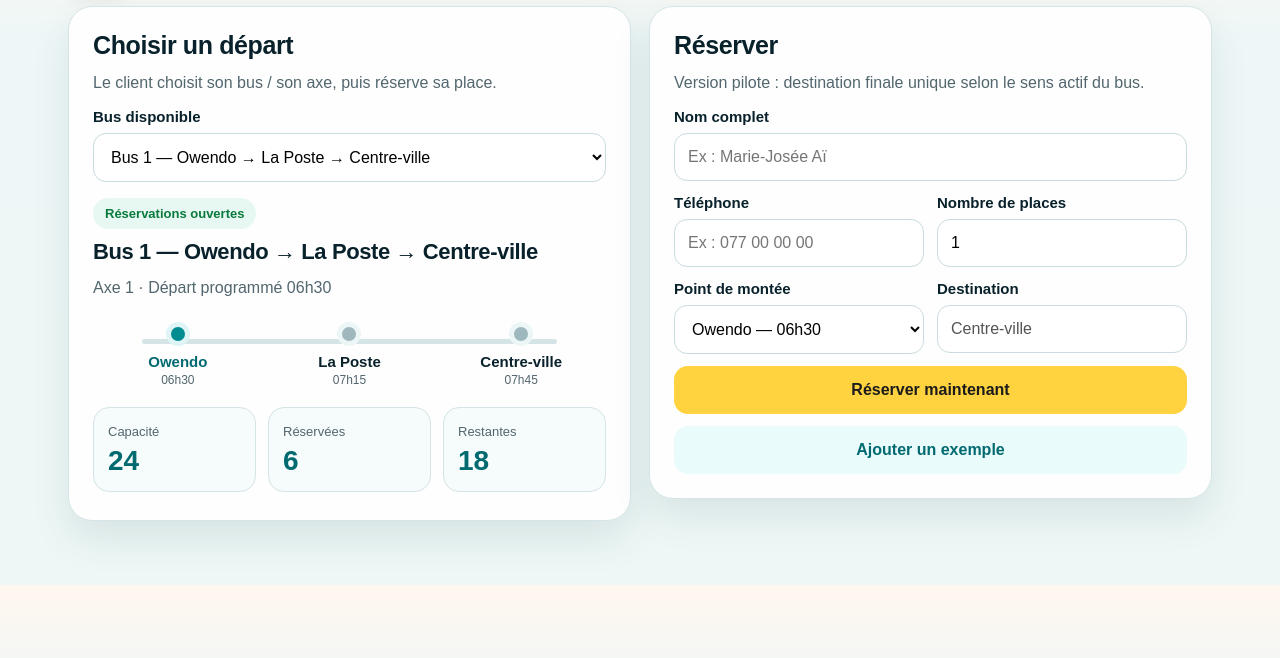
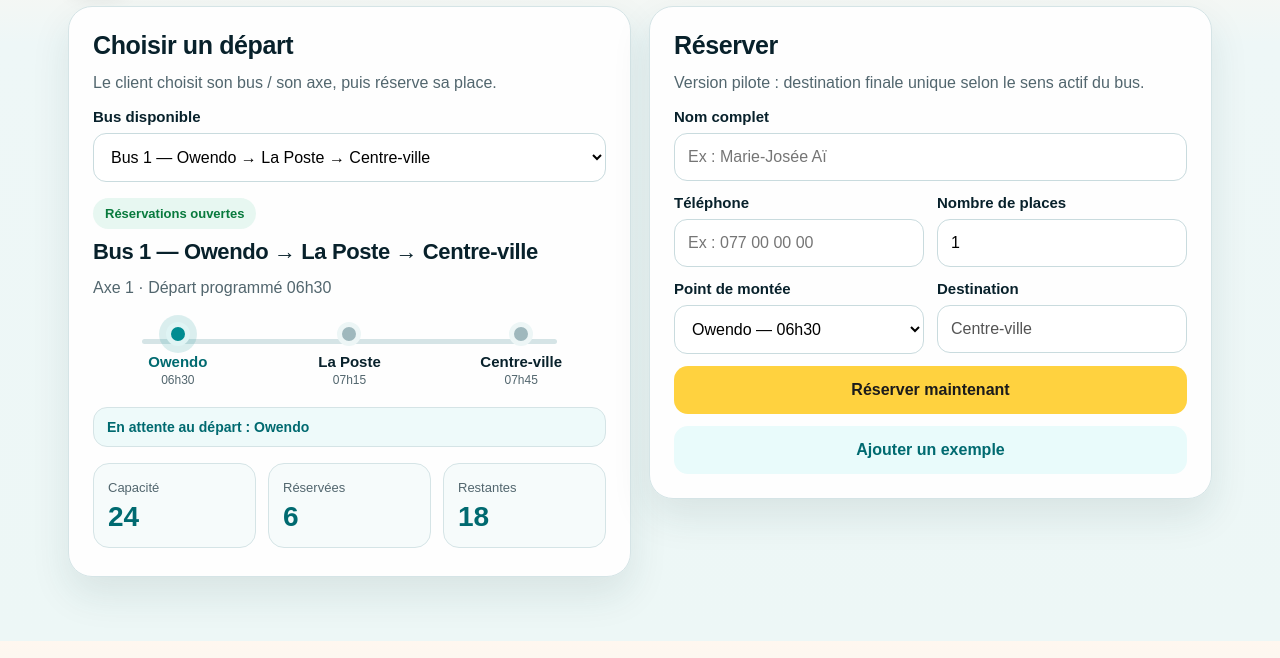
Before and after one commit to TaclarGabon/taclar-g10-tp-transport-demo, a plain HTML site: page client.html in a window 1280 px wide. Shown: the part 88-746 px from the top of the page. Drawn offline with Linux system fonts and the light colour scheme.

Commit message:
Add files via upload

```diff
--- a/app.js
+++ b/app.js
@@ -308,20 +308,49 @@ function renderReservationTable(target, busDef, busState){
 
 function renderTimeline(target, busDef, busState){
   const stops = busDef.stops;
-  const activeStopIndex = getActiveStopIndex(busState.stage, stops.length);
-  const progress = Math.min(busState.stage, 4);
-  target.className = `timeline ${stops.length === 3 ? "stops-3" : ""} progress-${progress}`;
+  const stage = busState.stage;
+  const finalStage = busDef.stops.length * 2 - 2;
+  const activeStopIndex = getActiveStopIndex(stage, stops.length);
+
+  let progressClass = "progress-0";
+  if(stops.length === 3){
+    if(stage <= 0) progressClass = "progress-0";
+    else if(stage === 1) progressClass = "progress-1"; // en route vers arrêt 2
+    else if(stage === 2) progressClass = "progress-2"; // arrivé arrêt 2
+    else if(stage === 3) progressClass = "progress-3"; // en route terminus
+    else progressClass = "progress-4";
+  } else {
+    const ratio = finalStage > 0 ? Math.min(stage / finalStage, 1) : 0;
+    if(ratio <= 0) progressClass = "progress-0";
+    else if(ratio <= .34) progressClass = "progress-1";
+    else if(ratio <= .67) progressClass = "progress-2";
+    else if(ratio < 1) progressClass = "progress-3";
+    else progressClass = "progress-4";
+  }
+
+  target.className = `timeline ${stops.length === 3 ? "stops-3" : ""} ${progressClass}`;
+
+  const movingToIndex = stage % 2 === 1 ? Math.floor((stage + 1) / 2) : -1;
+
   target.innerHTML = stops.map((stop, index) => {
-    const done = index < activeStopIndex || isTripFinished(busDef, busState);
-    const active = index === activeStopIndex && !isTripFinished(busDef, busState);
+    const finished = isTripFinished(busDef, busState);
+    const done = index < activeStopIndex || finished;
+    const active = index === activeStopIndex && !finished && movingToIndex === -1;
+    const moving = index === movingToIndex && !finished;
     return `
-      <div class="stop ${done ? "done" : ""} ${active ? "active" : ""}">
+      <div class="stop ${done ? "done" : ""} ${active ? "active" : ""} ${moving ? "moving" : ""}">
         <div class="dot"></div>
         <strong>${escapeHtml(stop.name)}</strong>
         <span>${escapeHtml(stop.time)}</span>
       </div>
     `;
   }).join("");
+
+  const oldMotion = target.parentElement ? target.parentElement.querySelector(".route-motion") : null;
+  if(oldMotion) oldMotion.remove();
+
+  const motion = movementStatus(busDef, busState);
+  target.insertAdjacentHTML("afterend", `<div class="route-motion ${motion.lineCls.includes("road") ? "" : motion.lineCls.includes("stop") ? "stop" : motion.lineCls.includes("done") ? "done" : "wait"}">${motion.label}</div>`);
 }
 
 function getActiveStopIndex(stage, stopCount){
--- a/styles.css
+++ b/styles.css
@@ -195,3 +195,70 @@ td{padding:11px 10px;border-bottom:1px solid var(--line);font-size:14px}
 .badge-stop{background:#fff4de;color:#a25d00}
 .badge-wait{background:#eefafa;color:#006a70}
 .badge-done{background:#e8f8ee;color:#087a3d}
+
+
+/* V3 Dynamic route timeline */
+.timeline{
+  --progress:0%;
+}
+.timeline:before{
+  background:var(--line) !important;
+}
+.timeline:after{
+  content:"";
+  position:absolute;
+  height:5px;
+  background:var(--teal);
+  left:9%;
+  top:17px;
+  width:calc((82%) * var(--progress-num, 0));
+  border-radius:999px;
+  z-index:0;
+  transition:width .35s ease;
+}
+.timeline.stops-3:after{
+  left:11%;
+  width:calc((78%) * var(--progress-num, 0));
+}
+.timeline.progress-0:after{--progress-num:0}
+.timeline.progress-1:after{--progress-num:.5}
+.timeline.progress-2:after{--progress-num:.5}
+.timeline.progress-3:after{--progress-num:1}
+.timeline.progress-4:after{--progress-num:1}
+
+.timeline .stop.active .dot{
+  box-shadow:0 0 0 7px rgba(0,140,145,.14);
+}
+.timeline .stop.moving .dot{
+  background:var(--yellow);
+  border-color:#fff4bd;
+  box-shadow:0 0 0 7px rgba(255,210,63,.25);
+}
+.timeline .stop.moving strong{
+  color:#8a6200;
+}
+.route-motion{
+  margin-top:12px;
+  padding:11px 13px;
+  border-radius:14px;
+  background:#e8f1ff;
+  border:1px solid #cbdcff;
+  color:#1553a3;
+  font-weight:900;
+  font-size:14px;
+}
+.route-motion.stop{
+  background:#fff4de;
+  border-color:#f1df9b;
+  color:#a25d00;
+}
+.route-motion.wait{
+  background:#eefafa;
+  border-color:#d5e4e6;
+  color:#006a70;
+}
+.route-motion.done{
+  background:#e8f8ee;
+  border-color:#bceacb;
+  color:#087a3d;
+}
```
Also changed, not shown: 1 other file.
